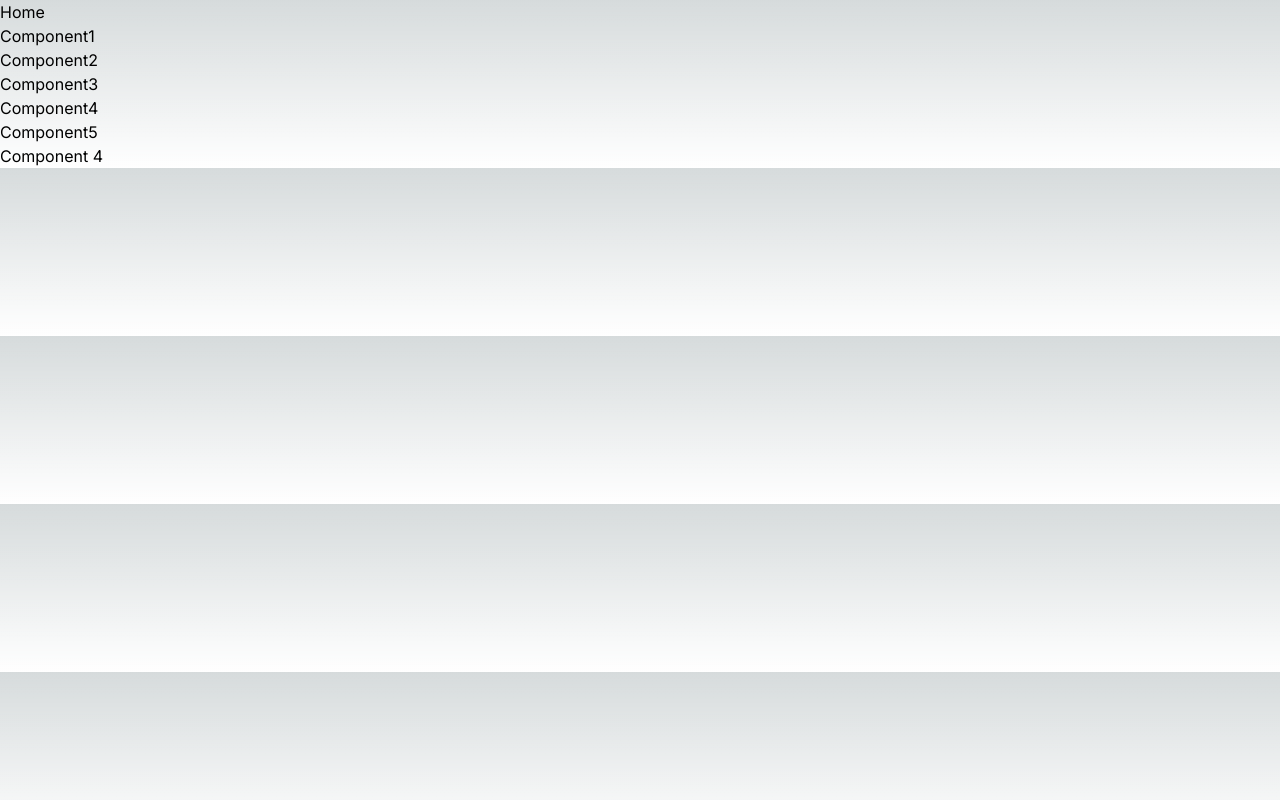
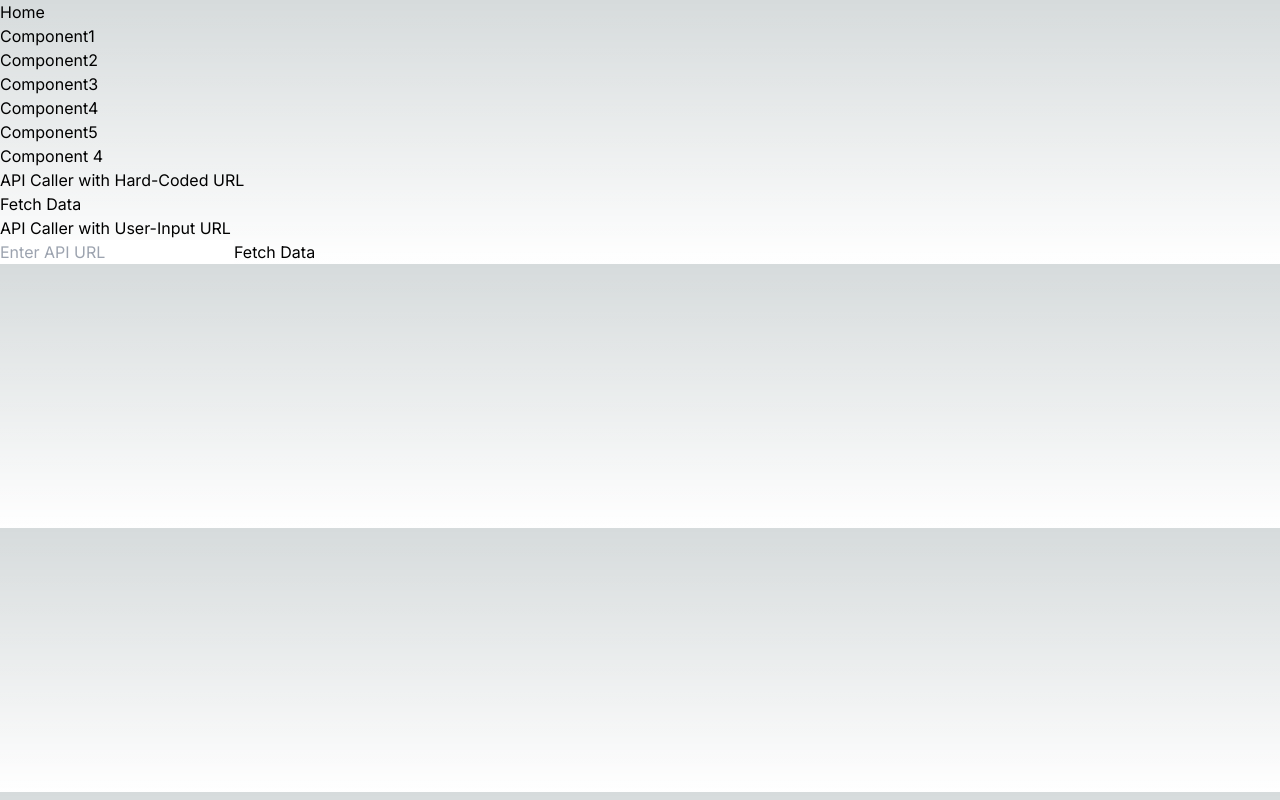
Before and after one commit to erictrimbs/React-exercise, a Next.js app: page /component4 in a window 1280 px wide. Built offline with nearby package versions, Linux system fonts and the light colour scheme.

Commit message:
Add component 4: higher order component

```diff
--- a/src/app/component4/page.tsx
+++ b/src/app/component4/page.tsx
@@ -1,14 +1,20 @@
 "use client";
+import React from 'react';
+import Header from '../components/Header';
+// import HardCodedDataComponent from '../components/HardCodedDataComponent';
+import { HardCodedDataComponent, UserInputDataComponent } from '../components/DataComponents';
 
-import Header from '../components/Header';
 
-const Component1 = () => {
+const Component4: React.FC = () => {
+
   return (
     <div>
       <Header />
       <h1>Component 4</h1>
+      <HardCodedDataComponent />
+      <UserInputDataComponent />
     </div>
   );
 };
 
-export default Component1;
+export default Component4;
--- /dev/null
+++ b/src/app/components/DataComponents.tsx
@@ -0,0 +1,70 @@
+import React, { useState } from 'react';
+import withApiData from './withApiData';
+
+type DataComponentProps = {
+  data: any;
+};
+
+const DataDisplayComponent: React.FC<DataComponentProps> = ({ data }) => {
+  if (!data) return null;
+  return (
+    <div>
+      <h1>Data</h1>
+      <ul>
+        {Array.isArray(data) ? data.map((item, index) => (
+          <li key={index}>{item.name}</li>
+        )) : (
+          <li>{data.name}</li>
+        )}
+      </ul>
+    </div>
+  );
+};
+
+const HardCodedDataDisplayWithApiData = withApiData(DataDisplayComponent);
+const UserGeneratedDataDisplayWithApiData = withApiData(DataDisplayComponent);
+
+const HardCodedDataComponent: React.FC = () => {
+  const [apiEndpoint, setApiEndpoint] = useState<string>('');
+
+  const handleButtonClick = () => {
+    setApiEndpoint('https://jsonplaceholder.typicode.com/users'); // Example API endpoint
+  };
+
+  return (
+    <div>
+      <h1>API Caller with Hard-Coded URL</h1>
+      <button onClick={handleButtonClick}>Fetch Data</button>
+      {apiEndpoint && <HardCodedDataDisplayWithApiData apiEndpoint={apiEndpoint} />}
+    </div>
+  );
+};
+
+const UserInputDataComponent: React.FC = () => {
+  const [apiEndpoint, setApiEndpoint] = useState<string>('');
+  const [inputValue, setInputValue] = useState<string>('');
+
+  const handleInputChange = (event: React.ChangeEvent<HTMLInputElement>) => {
+    setInputValue(event.target.value);
+  };
+
+  const handleButtonClick = () => {
+    setApiEndpoint(inputValue);
+  };
+
+  return (
+    <div>
+      <h1>API Caller with User-Input URL</h1>
+      <input
+        type="text"
+        value={inputValue}
+        onChange={handleInputChange}
+        placeholder="Enter API URL"
+      />
+      <button onClick={handleButtonClick}>Fetch Data</button>
+      {apiEndpoint && <UserGeneratedDataDisplayWithApiData apiEndpoint={apiEndpoint} />}
+    </div>
+  );
+};
+
+export { UserInputDataComponent, HardCodedDataComponent };
--- /dev/null
+++ b/src/app/components/withApiData.tsx
@@ -0,0 +1,48 @@
+import React, { useState, useEffect } from 'react';
+
+type WithApiDataProps = {
+  apiEndpoint: string;
+  [key: string]: any;
+};
+
+function withApiData<P>(WrappedComponent: React.ComponentType<P>) {
+  return function WithApiDataComponent(props: WithApiDataProps) {
+    const { apiEndpoint, ...otherProps } = props;
+    const [data, setData] = useState<any | null>(null);
+    const [isLoading, setIsLoading] = useState<boolean>(true);
+    const [error, setError] = useState<string | null>(null);
+
+    useEffect(() => {
+      const fetchData = async () => {
+        setIsLoading(true);
+        setError(null);
+        try {
+          const response = await fetch(apiEndpoint);
+          if (!response.ok) {
+            throw new Error(`Error: ${response.statusText}`);
+          }
+          const result = await response.json();
+          setData(result);
+        } catch (err: any) {
+          setError(err.message);
+        } finally {
+          setIsLoading(false);
+        }
+      };
+
+      fetchData();
+    }, [apiEndpoint]);
+
+    if (isLoading) {
+      return <div>Loading...</div>;
+    }
+
+    if (error) {
+      return <div>Error: {error}. Try using https://jsonplaceholder.typicode.com/comments/2 or /users</div>;
+    }
+
+    return <WrappedComponent {...(otherProps as P)} data={data} />;
+  };
+}
+
+export default withApiData;
```
